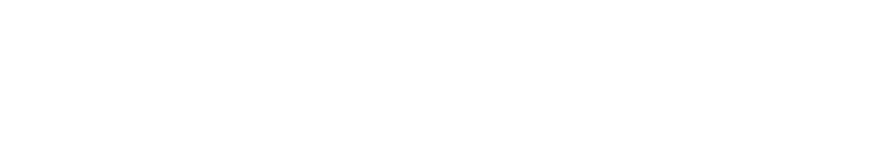
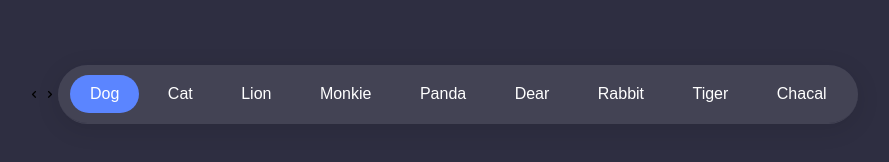
Before and after one commit to Maylon-tech/Horizontal-Scrollbar, a plain HTML site: page index.html in a window 1280 px wide. Shown: the whole page, without its empty margins (198-1087 px from the left). Drawn offline with nearby package versions, Linux system fonts and the light colour scheme.

Commit message:
building menu bar

```diff
--- a/index.html
+++ b/index.html
@@ -6,9 +6,33 @@
     <meta name="viewport" content="width=device-width, initial-scale=1.0">
     <title>Horizontal Scrollbar</title>
     <link rel="stylesheet" href="style.css">
+    <link rel="stylesheet" href="https://unicons.iconscout.com/release/v4.0.0/css/line.css">
 </head>
 <body>
+    <section class="container-main">
 
+        <div class="tab-nav-bar">
+            <div class="tab-navigation">
+                <i class="uil uil-angle-left"></i>
+                <i class="uil uil-angle-right"></i>
+                <ul class="tab-menu">
+                    <li class="tab-btn active">Dog</li>
+                    <li class="tab-btn">Cat</li>
+                    <li class="tab-btn">Lion</li>
+                    <li class="tab-btn">Monkie</li>
+                    <li class="tab-btn">Panda</li>
+                    <li class="tab-btn">Dear</li>
+                    <li class="tab-btn">Rabbit</li>
+                    <li class="tab-btn">Tiger</li>
+                    <li class="tab-btn">Chacal</li>
+                    <li class="tab-btn">Eagle</li>
+                    <li class="tab-btn">Bear</li>
+                    <li class="tab-btn">ChiapMonkie</li>
+                    <li class="tab-btn">Horse</li>
+                </ul>
+            </div>
+        </div>
+    </section>
 
     <script src="main.js"></script>
 </body>
--- a/style.css
+++ b/style.css
@@ -2,4 +2,78 @@
     margin: 0;
     padding: 0;
     box-sizing: border-box;
+    list-style: none;
+    text-decoration: none;
+    font-family: Arial, Helvetica, sans-serif;
 }
+
+:root {
+    --first-color: #2e2e41;
+    --second-color: #5b85ff;
+    --third-color: #434354;
+    --text-color: #fff;
+
+    --box-shadow: 0 5px 25px rgb(2, 2, 2, 0.1);
+    --text-shadow: 0 5px 25px rgb(2, 2, 2, 0.1);
+}
+
+body {
+    background: var(--first-color);
+}
+
+
+section {
+    position: relative;
+    margin: 0 80px;
+    transition: .5s ease;
+}
+
+.tab-nav-bar {
+    position: relative;
+    margin: 65px 10px 40px 10px;
+}
+
+.tab-navigation {
+    position: relative;
+    display: flex;
+    justify-content: center;
+    align-items: center;
+    max-width: fit-content;
+    margin: 0 auto;
+}
+
+.tab-menu {
+    color: var(--text-color);
+    background: var(--third-color);
+    max-width: 800px;
+    padding: 10px;
+    white-space: nowrap;
+    border-bottom: 1px solid var(--third-color);
+    border-radius: 50px;
+    box-shadow: var(--box-shadow);
+    overflow: auto;
+    user-select: none;
+}
+.tab-menu::-webkit-scrollbar {
+    display: none;
+}
+.tab-btn {
+    color: var(--text-color);
+    display: inline-block;
+    font-size: 1em;
+    font-weight: 400;
+    margin: 0 2px;
+    padding: 10px 20px;
+    border-radius: 30px;
+
+    cursor: pointer;
+    user-select: none;
+    transition: .3s ease;
+}
+
+.tab-btn:hover {
+    background: var(--first-color);
+}
+.tab-btn.active {
+    background: var(--second-color);
+}
```
Also changed, not shown: assets/pexels-pixabay-158109.jpg (added), assets/pexels-pixabay-33787.jpg (added), assets/pexels-pixabay-34231.jpg (added), assets/pexels-pixabay-45201.jpg (added), assets/pexels-pixabay-47547.jpg (added), assets/pexels-pixabay-53114.jpg (added), assets/pexels-pixabay-73825.jpg (added), 6 other files.
